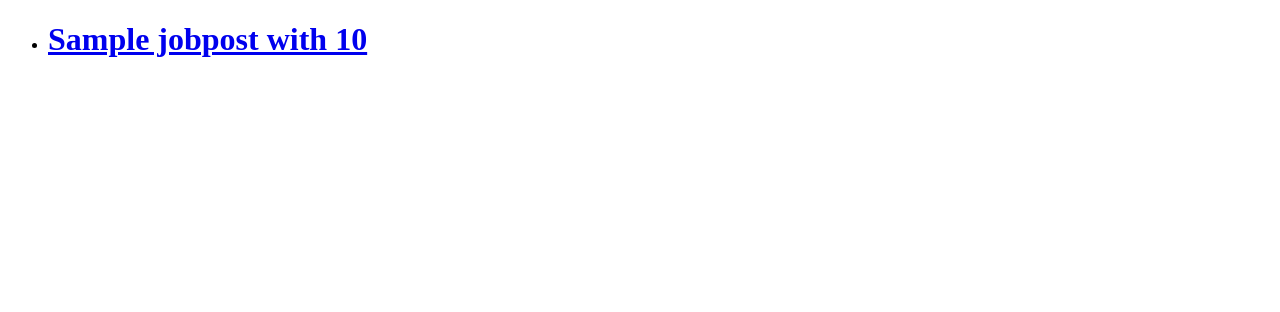
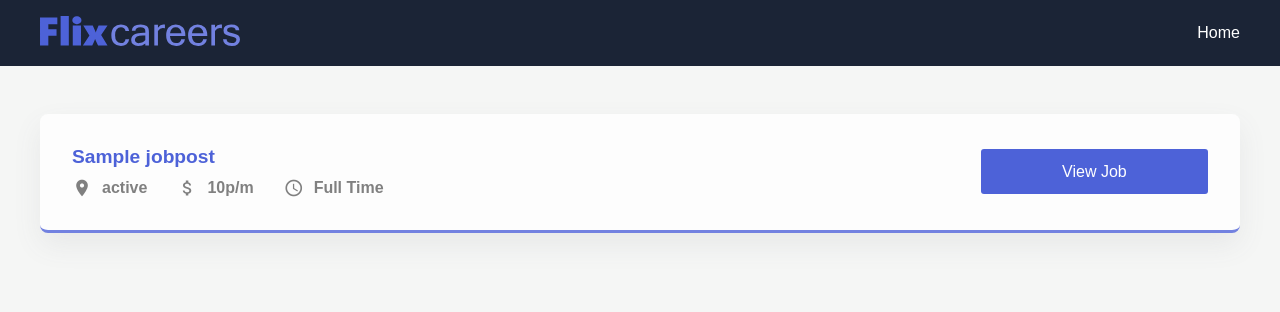
Before and after one commit to koleajeolayinka/Job-Application, a Django app: page / in a window 1280 px wide. Shown: the top 312 px of the page. Run offline with Django 4.2, Linux system fonts and the light colour scheme; tables that the repository leaves empty hold one stand-in row (values such as "Sample post"); some libraries are stand-ins or nearby versions.

Commit message:
submodule of jobapp project ~ update

```diff
--- a/app/models.py
+++ b/app/models.py
@@ -25,8 +25,12 @@ class Location(models.Model):
 
 
 class JobPost(models.Model):
+    JOBS_TYPE_CHOICES = [
+        ('Full Time', 'Full Time'),
+        ('Part Time', 'Part Time')
+    ]
     title = models.CharField(max_length=200)
-    description = models.CharField(max_length=200)
+    description = models.TextField()
     date = models.DateTimeField(auto_now_add=True)
     expire = models.DateField(null=True)
     salary = models.IntegerField()
@@ -34,6 +38,7 @@ class JobPost(models.Model):
     location = models.OneToOneField(Location, on_delete=models.CASCADE, null=True)
     author = models.ForeignKey(Author, on_delete=models.CASCADE, null=True)
     skills = models.ManyToManyField(Skill)
+    type = models.CharField(max_length=200, null=False, choices=JOBS_TYPE_CHOICES)
 
     # apply = models.ManyToManyField('applymode.ApplyForm', null=True, on_delete=models.CASCADE)
 
--- /dev/null
+++ b/app/static/app/app.js
@@ -0,0 +1,4 @@
+let links = document.querySelector('.links')
+function menu(){
+  links.classList.toggle('active')
+}
--- /dev/null
+++ b/app/static/app/style.css
@@ -0,0 +1,382 @@
+/* @import url("https://fonts.googleapis.com/css2?family=Poppins:ital,wght@0,100;0,200;0,300;0,400;0,500;0,600;0,700;0,800;0,900;1,100;1,200;1,300;1,400;1,500;1,600;1,700;1,800;1,900&display=swap"); */
+* {
+  margin: 0;
+  padding: 0;
+  box-sizing: border-box;
+  font-family: "Poppins", sans-serif;
+}
+:root {
+  --blue: #4d62d8;
+  --lblue: #7281e0;
+  --card: #fdfdfd;
+  --shadow: #64646f17 0px 12px 29px 0px;
+  --nav: #1b2436;
+}
+body {
+  background: #f5f6f5;
+}
+button {
+  border: none;
+  outline: none;
+  cursor: pointer;
+  border-radius: 3px;
+}
+nav {
+  background: var(--nav);
+  padding: 1em 0;
+}
+a {
+  text-decoration: none;
+  color: white;
+}
+.container {
+  max-width: 1200px;
+  margin: auto;
+}
+nav .container {
+  display: flex;
+  align-items: center;
+  justify-content: space-between;
+  color: white;
+}
+.logo h1 {
+  color: white;
+}
+.logo {
+  width: 200px;
+}
+img {
+  width: 100%;
+}
+.links {
+  display: flex;
+  align-items: center;
+  justify-content: center;
+}
+.links a {
+  color: white;
+  margin-left: 30px;
+  font-size: 1rem;
+  font-weight: 400;
+}
+.links .auth {
+  margin-left: 30px;
+  height: 45px;
+  padding: 0 20px;
+  font-size: 1rem;
+  font-weight: 500;
+  background: var(--blue);
+  color: white;
+  box-shadow: var(--shadow);
+}
+/* typo */
+.typo {
+  margin-top: 5em;
+}
+.title {
+  font-size: 2.3rem;
+  font-weight: 600;
+}
+.des {
+  font-size: 1rem;
+}
+
+/* post card */
+
+.post {
+  background: var(--card);
+  border-radius: 8px;
+  padding: 2em;
+  box-shadow: var(--shadow);
+  margin-top: 3em;
+  display: grid;
+  align-items: center;
+  grid-template-columns: 8fr 2fr;
+  border-bottom: 3px solid var(--lblue);
+}
+.menu {
+  display: none !important;
+}
+.buttons {
+  display: grid;
+  grid-template-columns: repeat(1, 1fr);
+  gap: 20px;
+}
+
+.post:last-child {
+  margin-bottom: 5em;
+}
+.item {
+  display: flex;
+  align-items: center;
+  margin-left: 30px;
+}
+.item:first-child {
+  margin-left: 0;
+}
+.job-des {
+  display: flex;
+  align-items: center;
+}
+
+.item span {
+  margin-right: 10px;
+  font-size: 20px !important;
+  color: gray;
+}
+.item p {
+  font-size: 1rem;
+  font-weight: 600;
+  color: gray;
+}
+.apply {
+  background: var(--blue);
+  height: 45px;
+  padding: 0 40px;
+  color: white;
+  font-size: 1rem;
+  font-weight: 500;
+}
+.view {
+  border: 1px solid var(--blue);
+  background: transparent;
+  color: var(--blue);
+}
+.job-title {
+  font-size: 1.2rem;
+  font-weight: 600;
+  margin-bottom: 10px;
+  color: var(--blue);
+}
+
+
+.r2 {
+  display: grid;
+  grid-template-columns: 1fr 1fr;
+  gap: 20px;
+}
+.view-post {
+  width: 80%;
+  border-radius: 10px;
+  box-shadow: var(--shadow);
+  margin: 5em auto;
+  padding: 2em;
+}
+.desc {
+  max-height: 300px;
+  overflow-y: scroll;
+  margin: 2em 0;
+  padding: 1em;
+}
+.desc::-webkit-scrollbar {
+  width: 3px;
+  background: #80808017;
+}
+.desc::-webkit-scrollbar-thumb {
+  background: #4d62d8;
+}
+.jobtitle {
+  font-size: 1.5rem;
+  color: var(--nav);
+  font-weight: 600;
+  margin-bottom: 0.5em;
+}
+.it {
+  font-size: 1.2rem;
+  font-weight: 600;
+  color: var(--lblue);
+}
+.it span {
+  color: #1b2436c0;
+}
+@media (max-width: 991px) {
+  .container {
+    padding: 0 10px;
+  }
+  .post {
+    grid-template-columns: 1fr;
+    padding: 1em;
+  }
+  .job-des {
+    flex-direction: column;
+    align-items: flex-start;
+  }
+  .item {
+    margin-left: 0;
+  }
+  .apply {
+    margin-top: 1em;
+  }
+  .search {
+    height: 45px;
+  }
+  .links {
+    height: 90vh;
+    width: 100%;
+    position: fixed;
+    top: 10vh;
+    left: 0;
+    background: #000000d7;
+    flex-direction: column;
+    justify-content: space-around;
+    backdrop-filter: blur(15px);
+    transform: translateX(100%);
+    transition: 0.3s;
+  }
+  .active {
+    transform: translateX(0%);
+    transition: 0.3s;
+  }
+  .links a {
+    margin-left: 0;
+  }
+  .auth {
+    margin-left: 0 !important;
+  }
+  nav {
+    position: fixed;
+    top: 0;
+    width: 100%;
+    height: 10vh;
+  }
+  nav .container {
+    height: 100%;
+  }
+  .menu {
+    font-size: 35px !important;
+    display: block !important;
+  }
+  .logo {
+    width: 150px;
+  }
+  .buttons {
+    grid-template-columns: 1fr;
+    gap: 0;
+  }
+  .view-post {
+    width: 100%;
+    padding: 2em 1em;
+    margin-top: 7em;
+  }
+  .jobtitle {
+    font-size: 1.2rem;
+  }
+  .it {
+    font-size: 1rem;
+  }
+}
+
+button{
+  cursor: pointer;
+  }
+
+
+  /* Email code */
+  .subscribe-text{
+  border: none;
+  outline: none;
+  height: 45px;
+  padding: 0 15px;
+  border-radius: 5px;
+  font-size: 1rem;
+  font-weight: 400;
+  width: 100%;
+  }
+
+  /* .email-form{
+    grid-template-columns: 1fr;
+    padding: 1em;
+    margin-top: 15vh;
+    display: grid;
+    gap: 2em;
+    background-color: var(--blue);
+    padding: 2em;
+    border-radius: 8px;
+    margin-top: 3em;
+    width: 50%;
+    position: absolute;
+    top: 30%;
+    left: 50%;
+    margin-right: -50%;
+    transform: translate(-50%, -50%)
+  } */
+
+  .email-form-title{
+    color: #f5f6f5;
+    font-size: 300%;
+    text-align: center;
+  }
+
+  .email-form-title-success{
+    color: yellow;
+    font-size: 300%;
+    text-align: center;
+    display: none;
+  }
+
+  .help-text{
+    font-size: 10px;
+    color: gray;
+    padding: 0;
+    margin: 0;
+  }
+
+  .email-submit{
+    border: none;
+    outline: none;
+    height: 45px;
+    background: var(--blue);
+    border-radius: 3px;
+    cursor: pointer;
+    font-size: 1rem;
+    font-weight: 500;
+    color: white;
+    padding: 0 3em;
+
+  }
+
+  label {
+    color: var(--lblue);
+    font-weight: 500;
+    padding-bottom: 10px;
+}
+
+input, select {
+border: none;
+outline: none;
+height: 45px;
+border-radius: 3px;
+width: 100%;
+background: #7281e02a;
+padding: 0 20px;
+margin-bottom: 2em;
+}
+
+form {
+  width: 50%;
+  padding: 3em 2em;
+  background: white;
+  border-radius: 10px;
+  margin: 5em auto;
+  box-shadow: var(--shadow);
+}
+
+.errorlist {
+  background: #ff27272a;
+  color: #ff0000;
+  padding: 10px;
+  border-radius: 5px;
+  font-size: 18px;
+  font-weight: 500;
+}
+
+.thank-you{
+  border: none;
+  outline: none;
+  height: 45px;
+  border-radius: 3px;
+  width: 100%;
+  padding: 0 20px;
+  margin: 2em;
+  font-size: 30px;
+}
--- a/app/templates/app/index.html
+++ b/app/templates/app/index.html
@@ -1,4 +1,76 @@
+{% load static %}
 <!DOCTYPE html>
+<html lang="en">
+<head>
+    <meta charset="UTF-8"/>
+    <meta http-equiv="X-UA-Compatible" content="IE=edge"/>
+    <meta name="viewport" content="width=device-width, initial-scale=1.0"/>
+    <link rel="stylesheet" href="{% static 'app/style.css' %}"/>
+    <link
+            href="https://fonts.googleapis.com/css?family=Material+Icons|Material+Icons+Outlined|Material+Icons+Two+Tone|Material+Icons+Round|Material+Icons+Sharp"
+            rel="stylesheet"
+    />
+    <title>Job listing</title>
+</head>
+<body>
+<header>
+    <nav>
+        <div class="container">
+            <div class="logo">
+                <img src="{% static 'app/logo.svg' %}" alt=""/>
+            </div>
+            <div class="links">
+                <a href="{% url 'jobs_home' %}" onclick="menu()">Home</a>
+            </div>
+            <span class="material-icons menu" onclick="menu()"> menu </span>
+        </div>
+    </nav>
+</header>
+
+<!-- job post lists -->
+<section>
+    <div class="container">
+        <!-- job post -->
+        {% for job in job_title %}
+
+            <div class="post">
+                <!-- title and des -->
+                <div class="job-info">
+                    <h1 class="job-title">{{ job.title }}</h1>
+                    <div class="job-des">
+                        <div class="location item">
+                            <span class="material-icons"> place </span>
+                            <p>{{job.location.state}}</p>
+                        </div>
+                        <div class="budget item">
+                            <span class="material-icons"> attach_money </span>
+                            <p>{{job.salary}}p/m</p>
+                        </div>
+                        <div class="time item">
+                            <span class="material-icons"> schedule </span>
+                            <p>{{job.type}}</p>
+                        </div>
+                    </div>
+                </div>
+                <div class="buttons">
+                    <button class="apply">
+                        <a href="{% url 'jobs_detail' forloop.counter0 %}">View Job</a>
+                    </button>
+                </div>
+            </div>
+        {% endfor %}
+
+        <!-- job post end-->
+
+
+    </div>
+</section>
+<script src="{% static 'app/app.js' %}"></script>
+</body>
+</html>
+
+
+{% comment %} <!DOCTYPE html>
 <html lang="en">
 <head>
     <meta charset="UTF-8">
@@ -23,4 +95,4 @@
 
 </ul>
 </body>
- </html>
+ </html>  {% endcomment %}
--- a/app/views.py
+++ b/app/views.py
@@ -62,12 +62,11 @@ def job_detail(request, id):
     # job
 
     try:
-        if id == 0:
-            return redirect(reverse("jobs_home"))
+        # if id == 0:
+        #     return redirect(reverse("jobs_home"))
         context = {
-            "job_title": job[id],
-            "job_descrpt": job[id],
-            "salary": job[id]
+            "job": job[id],
+
         }
         # return_html = f"<h1>{job_title[int(id)]}</h1> <h3>{job_description[int(id)]}</h3> <a href={
         # back}><h1>back</h1></a>"
```
Also changed, not shown: app/jobdetail.html (added, +66 -0 lines), app/templates/app/jobdetail.html (+45 -21 lines), app/migrations/0002_jobpost_type_alter_jobpost_description.py (added), app/static/app/logo.svg (added).
